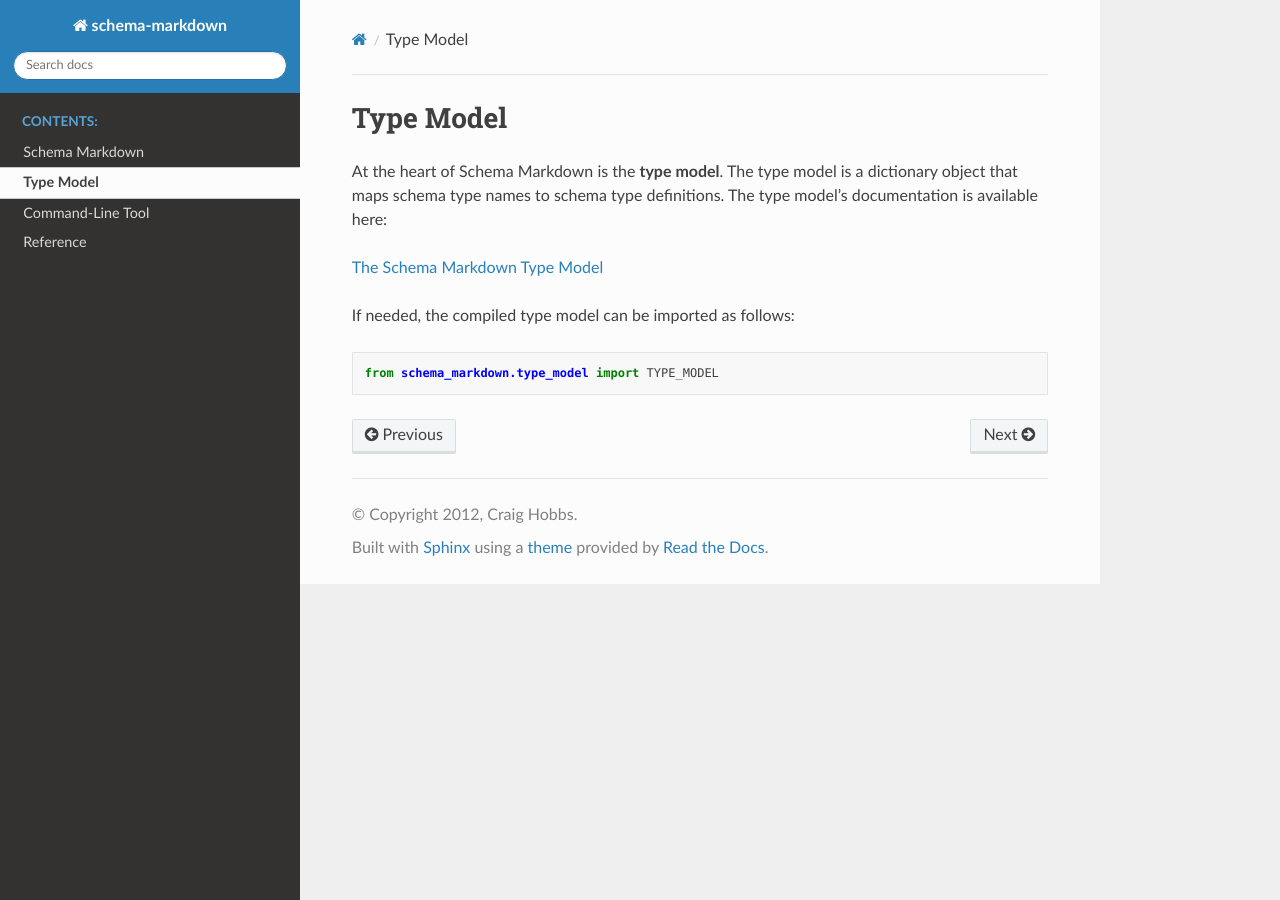
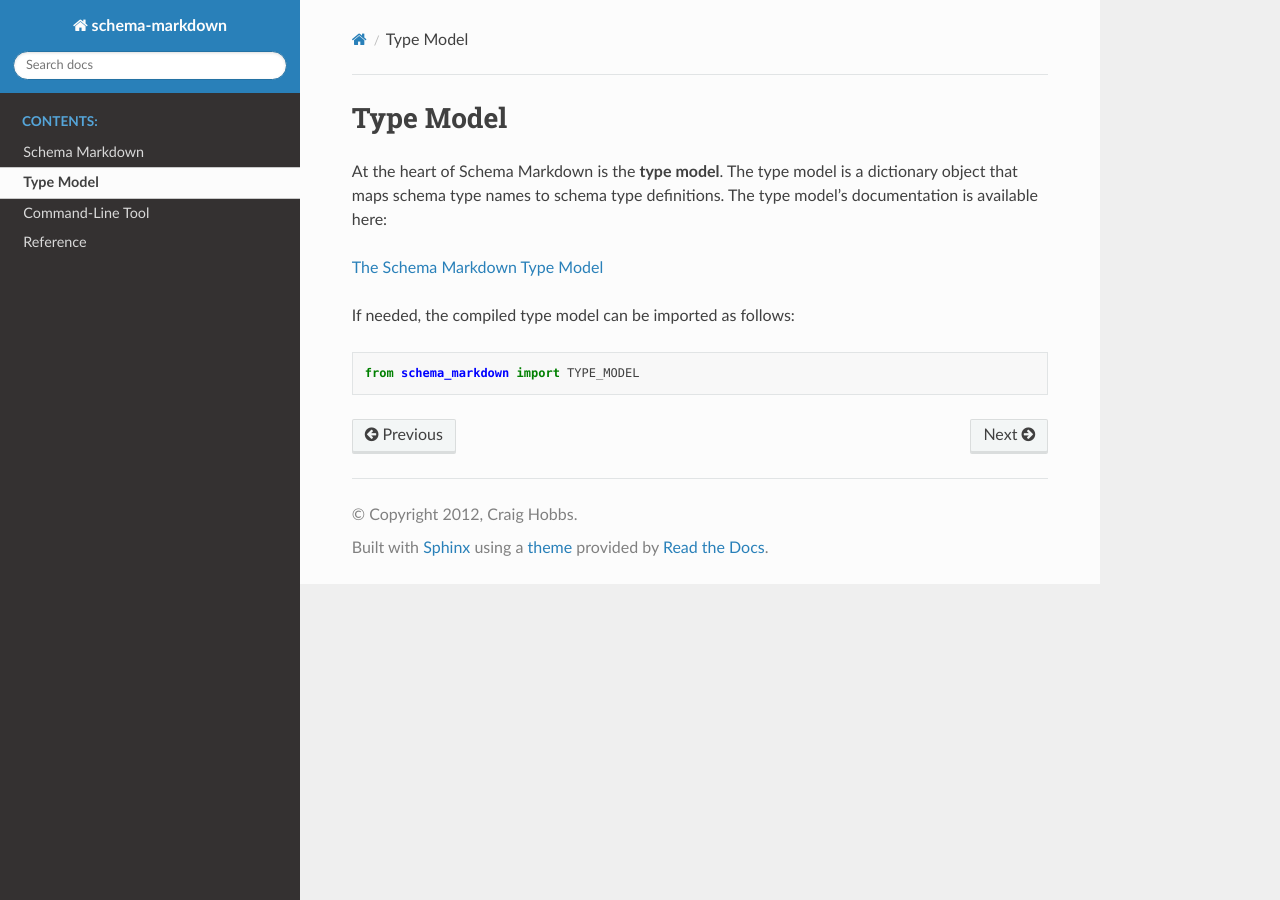
Before and after one commit to craigahobbs/schema-markdown, a Sphinx documentation site: the page built from doc/type-model.rst, in a window 1280 px wide. Built offline with Sphinx 7.4.7 and the Read the Docs theme 2.0.0, drawn with Linux system fonts in a browser that asks for light colours.

Commit message:
export TYPE_MODEL

```diff
--- a/doc/type-model.rst
+++ b/doc/type-model.rst
@@ -10,4 +10,4 @@ If needed, the compiled type model can be imported as follows:
 
 .. code-block:: python
 
-  from schema_markdown.type_model import TYPE_MODEL
+  from schema_markdown import TYPE_MODEL
--- a/src/schema_markdown/__init__.py
+++ b/src/schema_markdown/__init__.py
@@ -17,10 +17,13 @@ from .parser import \
     SchemaMarkdownParserError
 
 from .schema import \
+    ValidationError, \
     get_enum_values, \
-    ValidationError, \
     get_referenced_types, \
     get_struct_members, \
     validate_type, \
     validate_type_model, \
     validate_type_model_types
+
+from .type_model import \
+    TYPE_MODEL
```
Also changed, not shown: 1 other file.
